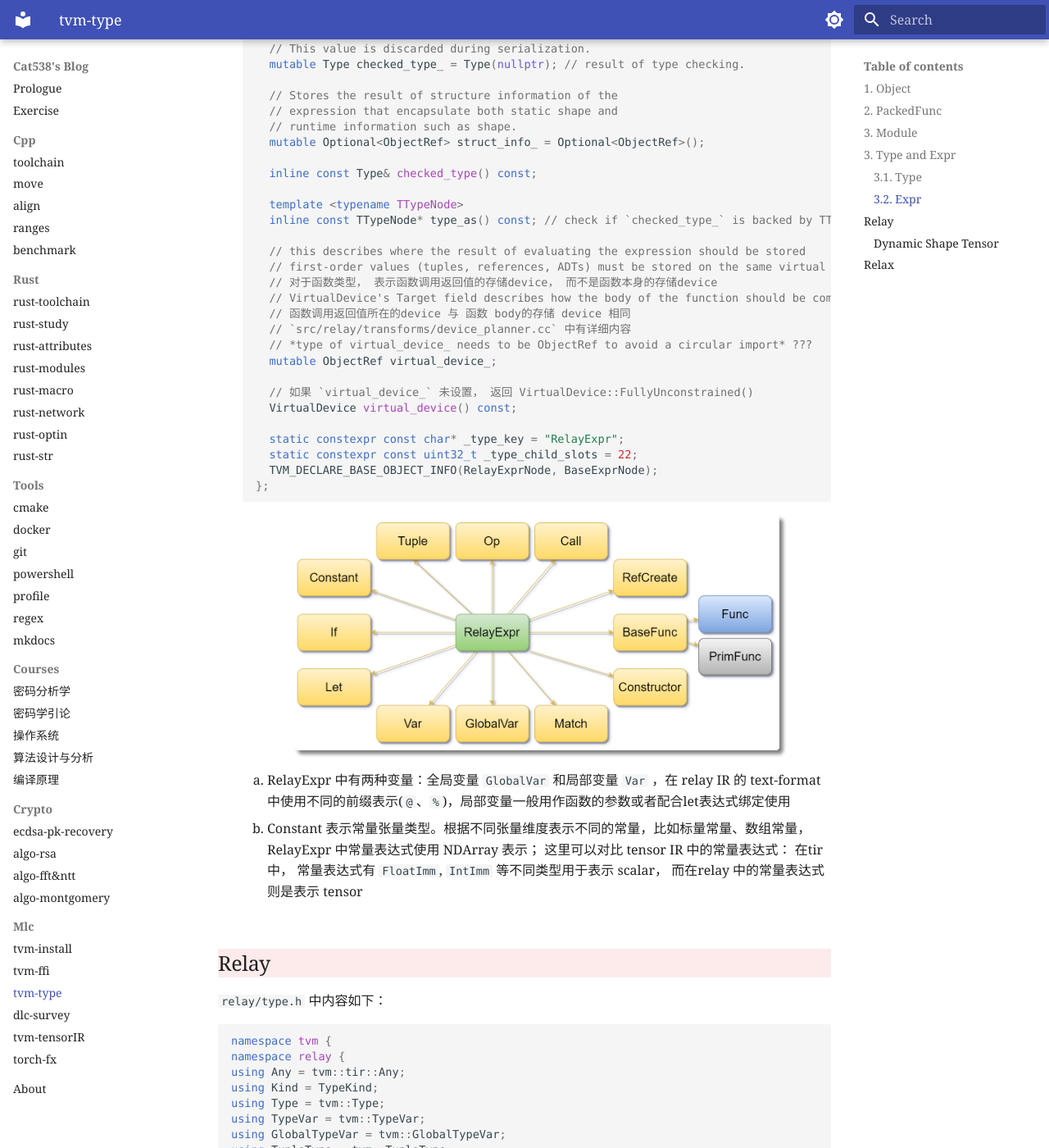
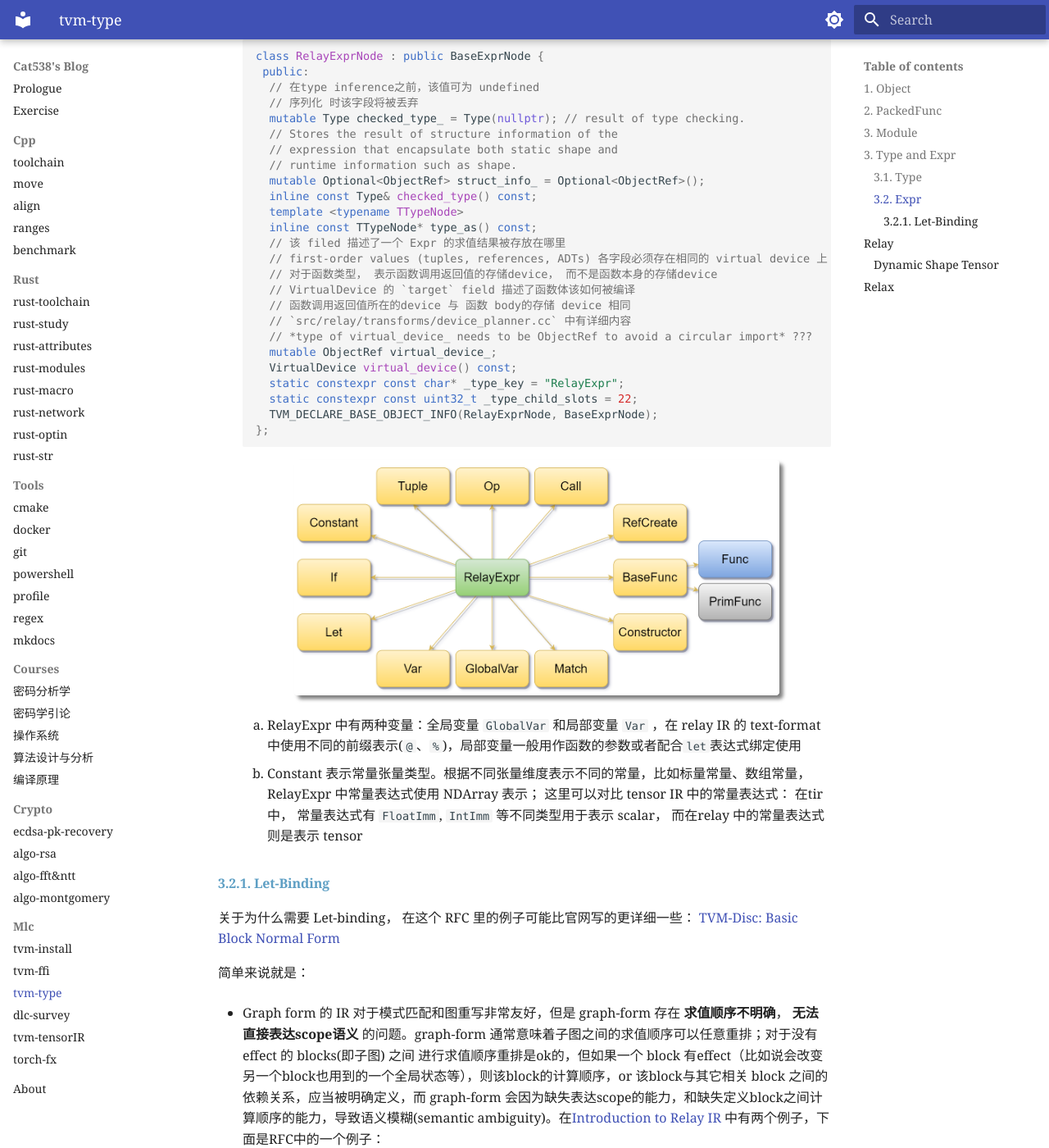
Before and after one commit to cat538/cat538.github.io, an MkDocs documentation site: the page built from docs/mlc/tvm-type.md, in a window 1280 px wide and 1400 px high, scrolled down 11229 px. Shown: the whole window at 82% size. Built offline with MkDocs 1.6.1 and Material for MkDocs 9.7.7, drawn with Linux system fonts in a browser that asks for light colours; some of the changed text lies outside the part shown.

Commit message:
update: upodate `tvm-type`

````diff
--- a/docs/mlc/tvm-type.md
+++ b/docs/mlc/tvm-type.md
@@ -328,7 +328,7 @@ typedef union {
 
 **将 IR 视为一种相对高级的编程语言，有两个关键的基础概念，类型 (Type) 和表达式 (Expr)**。 `Type` 类主要表示TVM IR中的各种类型，包含bool、int8，float32等基础数据类型，以及张量Tensor和元组Tuple等类型。 `Expr` 包括简单的定义一个字面值，也包括定义一个复杂的函数。
 
-在 TVM 中，有 **Relay**(定义在`include/tvm/relay/`中)， **Relax**(定义在`include/tvm/relax/`中)， **TensorIR**(定义在`include/tvm/tir/`中) 等不同层级的IR，不过这些 IR share 同一套 IR 基础设施(主要定义在 `include/tvm/ir/`中)；实现了工程上的代码重用，划分的相对清晰。不过从代码角度来说，这些IR之间并非完全隔离， 例如 Relay 中就需要重用 tensorIR 中定义的 `Any` 类型。
+在 TVM 中，有 **Relay**(定义在`include/tvm/relay/`中)， **Relax**(定义在`include/tvm/relax/`中)， **TensorIR**(定义在`include/tvm/tir/`中) 等不同层级的IR。 这些 IR 共享同一套 IR 基础设施(主要定义在 `include/tvm/ir/`中)， 包括`type`和`expr`等；实现了工程上的代码重用，划分的相对清晰（不过从代码角度来说，这些IR之间并非完全隔离， 例如 Relay 中就需要重用 tensorIR 中定义的 `Any` 类型）。
 
 ### 3.1. Type
 
@@ -400,7 +400,7 @@ class TypeNode : public Object {
     `TensorType` 是 relay 中最常用到的类型； `TensorType` has **a fixed dimension, data type**
 
     `TensorTypeNode` 中有一个 `shape` field， 这表示shape是 TensorType的一部分；
-    即 Tensor[(4, 4)]和Tensor[(Any, 4)]是不同的type (**`Any` 是`PrimExpr`的子类，用于在Relay中表示 dynamic shape**)
+    即 Tensor[(4, 4)]和Tensor[(Any, 4)]是不同的type (**`Any` 是`PrimExpr`的子类，用于在Relay中表示 dynamic shape**)； 在relax中引入了一个与之相对的 张量类型 `DynTensorType`(位于`include/tvm/relax/type.h`)， 具体可见  TODO:
 
 - `FunctypeNode` 定义位于 `include/tvm/ir/type.h` **可以看作C++中的 template function**
 
@@ -409,7 +409,6 @@ class TypeNode : public Object {
      public:
       Array<Type> arg_types;    // type of arguments
       Type ret_type;            // type of return value
-
       // The following fields are used in polymorphic(template) functions
       // For normal functions, the following two fields will be empty.
       /* The type parameters of the function */
@@ -426,13 +425,13 @@ class TypeNode : public Object {
 
 ### 3.2. Expr
 
-无论是Relay IR还是Tensor IR都共享TVM IR基础设施，TVM IR 基础设施中除了 Type 系统， 另一个重要的部分就是表达式 expressions 。 表达式主要处理各种类型的数据，以及表示IR语句中控制结构、分支信息，其派生也要比Type类更加复杂一些。在TVM中， 表达式使用 `Expr` 类来表示， 其有两个直接子类： `RelayExpr` 和 `PrimExpr` 。
+表达式 expression 主要处理各种类型的数据，以及表示IR语句中控制结构、分支信息，其派生也要比Type类更加复杂一些。在TVM中， 表达式使用 `Expr` 类来表示， 其有两个直接子类： `RelayExpr` 和 `PrimExpr` 。
 
-此外继承自 Object 的 Stmt 在后文会介绍到，也是IR中的元素，与 Expr 的区别在于：Stmt 表示if判断、赋值，不处理Type类型的数据值，相当于陈述语句。
+此外继承自 Object 的 `Stmt` 在后文会介绍到，也是IR中的元素，与 Expr 的区别在于： `Stmt` 表示if判断、赋值，不处理Type类型的数据值，相当于陈述语句。
 
 接下来关注Tensor IR 中对应的 `PrimExpr` 和 Relay IR 中对应的 `RelayExpr`：
 
-- `PrimExprNode`: 主要在 `tir` 模块中定义，可以相对直接地映射到 low-level code:
+- `PrimExprNode`: 定义在`include/tvm/ir.h`；其派生子类主要在 `tir` 模块中定义，可以相对直接地映射到 low-level code:
 
     ```c++
     class PrimExprNode : public BaseExprNode {
@@ -444,8 +443,9 @@ class TypeNode : public Object {
     };
     ```
 
-    `PrimExprNode` 里的 `DataType` 与Type一节里 `TypeNode` 中的 `runtime::DataType` 是同一个类型，即 一个对于 dlpack 中 `DLDataType` 类型的封装；
-    因此，在 TVM 中， primitive expression 的类型为 POD 类型
+    `PrimExprNode` 里的 `DataType` 与Type一节里 `TypeNode` 中的 `runtime::DataType` 是同一个类型，即 一个对于 dlpack 中 `DLDataType` 类型的封装。
+
+    因此，primitive expression 的evaluation结果type为 POD 类型——在 `ir.h` 中还为 `PrimExpr` 重载了四则运算，逻辑运算等运算符
 
     其子类包括:
 
@@ -462,32 +462,25 @@ class TypeNode : public Object {
     ```c++
     class RelayExprNode : public BaseExprNode {
      public:
-      // This can be undefined before type inference.
-      // This value is discarded during serialization.
+      // 在type inference之前，该值可为 undefined
+      // 序列化 时该字段将被丢弃
       mutable Type checked_type_ = Type(nullptr); // result of type checking.
-
       // Stores the result of structure information of the
       // expression that encapsulate both static shape and
       // runtime information such as shape.
       mutable Optional<ObjectRef> struct_info_ = Optional<ObjectRef>();
-
       inline const Type& checked_type() const;
-
       template <typename TTypeNode>
-      inline const TTypeNode* type_as() const; // check if `checked_type_` is backed by TTypeNode
-
-      // this describes where the result of evaluating the expression should be stored
-      // first-order values (tuples, references, ADTs) must be stored on the same virtual device
+      inline const TTypeNode* type_as() const;
+      // 该 filed 描述了一个 Expr 的求值结果被存放在哪里
+      // first-order values (tuples, references, ADTs) 各字段必须存在相同的 virtual device 上
       // 对于函数类型， 表示函数调用返回值的存储device， 而不是函数本身的存储device
-      // VirtualDevice's Target field describes how the body of the function should be compiled
+      // VirtualDevice 的 `target` field 描述了函数体该如何被编译
       // 函数调用返回值所在的device 与 函数 body的存储 device 相同
       // `src/relay/transforms/device_planner.cc` 中有详细内容
       // *type of virtual_device_ needs to be ObjectRef to avoid a circular import* ???
       mutable ObjectRef virtual_device_;
-
-      // 如果 `virtual_device_` 未设置， 返回 VirtualDevice::FullyUnconstrained()
       VirtualDevice virtual_device() const;
-
       static constexpr const char* _type_key = "RelayExpr";
       static constexpr const uint32_t _type_child_slots = 22;
       TVM_DECLARE_BASE_OBJECT_INFO(RelayExprNode, BaseExprNode);
@@ -496,10 +489,51 @@ class TypeNode : public Object {
 
     <div class="autocb" style="text-align:center;"><img src="./tvm-type.assets\autocb_0.png" style="zoom: 45%;box-shadow: rgba(0, 0, 0, 0.5) 10px 10px 10px; border-radius: 10px;" /></div>
 
-    1. RelayExpr 中有两种变量：全局变量 `GlobalVar` 和局部变量 `Var` ，在 relay IR 的 text-format 中使用不同的前缀表示(`@`、`%`)，局部变量一般用作函数的参数或者配合let表达式绑定使用
+    1. RelayExpr 中有两种变量：全局变量 `GlobalVar` 和局部变量 `Var` ，在 relay IR 的 text-format 中使用不同的前缀表示(`@`、`%`)，局部变量一般用作函数的参数或者配合`let`表达式绑定使用
 
     2. Constant 表示常量张量类型。根据不同张量维度表示不同的常量，比如标量常量、数组常量，RelayExpr 中常量表达式使用 NDArray 表示； 这里可以对比 tensor IR 中的常量表达式： 在tir 中， 常量表达式有 `FloatImm`, `IntImm` 等不同类型用于表示 scalar， 而在relay 中的常量表达式则是表示 tensor
 
+#### 3.2.1. Let-Binding
+关于为什么需要 Let-binding， 在这个 RFC 里的例子可能比官网写的更详细一些：
+[TVM-Disc: Basic Block Normal Form](https://discuss.tvm.apache.org/t/basic-block-normal-form/5908)
+
+简单来说就是：
+
+- Graph form 的 IR 对于模式匹配和图重写非常友好，但是 graph-form 存在 **求值顺序不明确**， **无法直接表达scope语义** 的问题。graph-form 通常意味着子图之间的求值顺序可以任意重排；对于没有 effect 的 blocks(即子图) 之间 进行求值顺序重排是ok的，但如果一个 block 有effect（比如说会改变另一个block也用到的一个全局状态等），则该block的计算顺序，or 该block与其它相关 block 之间的依赖关系，应当被明确定义，而 graph-form 会因为缺失表达scope的能力，和缺失定义block之间计算顺序的能力，导致语义模糊(semantic ambiguity)。在[Introduction to Relay IR](https://tvm.apache.org/docs/arch/relay_intro.html) 中有两个例子，下面是RFC中的一个例子：
+
+    <div class="autocb" style="text-align:center;"><img src="./tvm-type.assets\autocb_3.png" style="zoom: 50%;box-shadow: rgba(0, 0, 0, 0.5) 10px 10px 10px; border-radius: 10px;" /></div>
+
+- 如果我们使用带有显式 let-binding 的 ANF， 那么我们能明确计算范围，以及需要副作用的值的顺序。但是使用 let-binding 在进行模式匹配的时候会相对困难一些。
+
+TVM 的图级IR Relay 选择同时支持 let-binding 和 DAG 形式，两者之间可以相互转换。
+
+代码如下：
+
+```c++
+class LetNode : public ExprNode {
+ protected:
+  // LetNode uses own deleter to indirectly call non-recursive destructor
+  Object::FDeleter saved_deleter_;
+  static void Deleter_(Object* ptr);
+ public:
+  Var var;    // The variable we bind to
+  Expr value; // The value we bind var to
+  Expr body;  // The body of the let binding
+  static constexpr const char* _type_key = "relay.Let";
+  TVM_DECLARE_FINAL_OBJECT_INFO(LetNode, ExprNode);
+};
+```
+
+```c++
+class LetNode : public PrimExprNode {
+ public:
+  Var var;        // The variable
+  PrimExpr value; // The value to be binded
+  PrimExpr body;  // The result expression
+  static constexpr const char* _type_key = "tir.Let";
+  TVM_DECLARE_FINAL_OBJECT_INFO(LetNode, PrimExprNode);
+};
+```
 
 ## Relay
 
@@ -555,11 +589,8 @@ class DynTensorTypeNode : public BaseTensorTypeNode {
  public:
   int ndim; // number of dim; -1 denote tensor with unknwon number of dim
   DataType dtype; // content data type, use void to denote the dtype is unknown
-
   inline bool IsUnknownNdim() const { return ndim == kUnknownNDim; }
-
   inline bool IsUnknownDtype() const { return dtype.is_void(); }
-
   static constexpr const char* _type_key = "relax.DynTensorType";
   TVM_DECLARE_FINAL_OBJECT_INFO(DynTensorTypeNode, BaseTensorTypeNode);
 };
````
Also changed, not shown: other parts of docs/mlc/tvm-type.md (+2 -2 lines), docs/mlc/tvm-type.assets/autocb_3.png (added).
